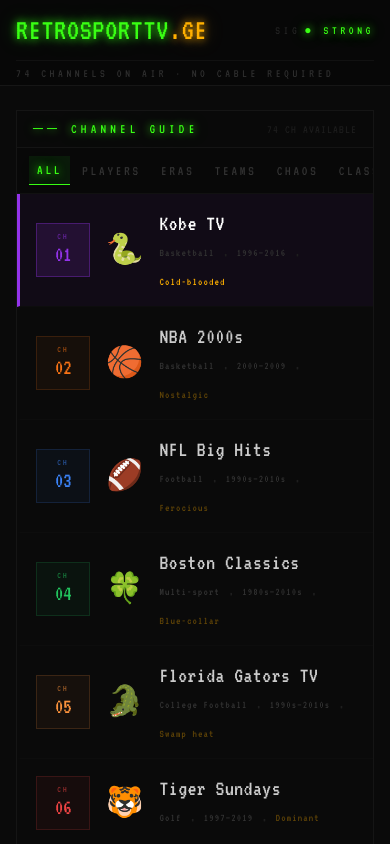
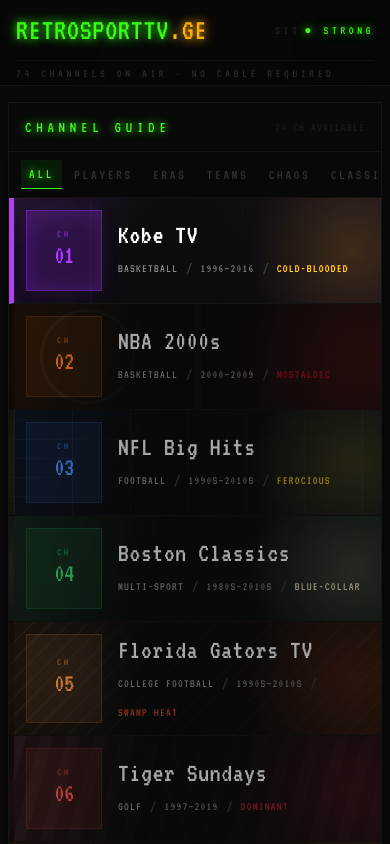
Before and after one commit to GBerg01/RetroSportTV.ge, a Next.js app: page / in a window 390 px wide. Shown: the top 844 px of the page. Built offline with nearby package versions, Linux system fonts and the light colour scheme.

Commit message:
Refine homepage channel guide layout

```diff
--- a/app/page.tsx
+++ b/app/page.tsx
@@ -12,7 +12,7 @@
       <HomeHero channelCount={channels.length} />
 
       {/* Main content: two-column cable guide */}
-      <div className="flex justify-center px-4 sm:px-6 py-6 flex-1">
+      <div className="flex justify-center px-2 sm:px-4 xl:px-6 py-4 flex-1">
         <ChannelBrowser channels={channels} />
       </div>
 
--- a/components/ChannelBrowser.tsx
+++ b/components/ChannelBrowser.tsx
@@ -37,14 +37,14 @@
       : channels.filter((ch) => ch.categories?.includes(activeTab));
 
   return (
-    <div className="w-full max-w-6xl border border-[#151515]">
+    <div className="w-full max-w-[1680px] border border-[#151515] bg-[#050505] shadow-[0_0_60px_rgba(0,0,0,0.45)]">
       <div className="flex flex-col lg:flex-row">
         {/* ── Left: channel guide ── */}
-        <div className="lg:w-[480px] xl:w-[520px] flex-shrink-0">
+        <div className="lg:basis-[74%] lg:max-w-[74%] flex-shrink-0">
           {/* Guide header */}
-          <div className="flex items-center justify-between px-4 py-2 bg-[#090909] border-b border-[#141414]">
-            <span className="text-[var(--phosphor-green)] phosphor-glow text-sm tracking-[0.3em]">
-              ── CHANNEL GUIDE
+          <div className="flex items-center justify-between px-4 sm:px-6 py-3 bg-[#090909] border-b border-[#141414]">
+            <span className="text-[var(--phosphor-green)] phosphor-glow text-base tracking-[0.3em]">
+              CHANNEL GUIDE
             </span>
             <span className="text-[#1c1c1c] text-xs tracking-widest">
               {filtered.length}&nbsp;CH&nbsp;AVAILABLE
@@ -52,7 +52,7 @@
           </div>
 
           {/* Category tabs */}
-          <div className="flex gap-1 overflow-x-auto no-scrollbar px-3 py-2 bg-[#080808] border-b border-[#111]">
+          <div className="flex gap-1 overflow-x-auto no-scrollbar px-3 sm:px-5 py-2 bg-[#080808] border-b border-[#111]">
             {TABS.map((tab) => (
               <button
                 key={tab}
@@ -69,7 +69,7 @@
           </div>
 
           {/* Channel rows */}
-          <div>
+          <div className="bg-[#050505]">
             {filtered.length === 0 ? (
               <p className="px-6 py-8 text-[#222] text-sm tracking-[0.3em] text-center">
                 NO CHANNELS IN THIS CATEGORY
@@ -87,7 +87,7 @@
           </div>
 
           {/* Guide footer */}
-          <div className="px-4 py-2 border-t border-[#0d0d0d] bg-[#080808]">
+          <div className="px-4 sm:px-6 py-2 border-t border-[#0d0d0d] bg-[#080808]">
             <p className="text-[#181818] text-xs tracking-[0.3em]">
               ▓▒░&nbsp;RETROSPORTTV.GE&nbsp;·&nbsp;SPORTS&nbsp;PACKAGE&nbsp;v1.0&nbsp;░▒▓
             </p>
@@ -95,7 +95,7 @@
         </div>
 
         {/* ── Right: channel preview ── */}
-        <div className="hidden lg:flex flex-1 flex-col border-l border-[#141414]">
+        <div className="hidden lg:flex lg:basis-[26%] lg:max-w-[26%] flex-col border-l border-[#141414] bg-[#050505]">
           <ChannelPreview channel={activeChannel} />
         </div>
       </div>
--- a/components/ChannelPreview.tsx
+++ b/components/ChannelPreview.tsx
@@ -1,5 +1,6 @@
 import Link from "next/link";
 import ChannelLogo from "@/components/ChannelLogo";
+import { getChannelArt } from "@/lib/channelArt";
 import type { Channel } from "@/lib/channels";
 
 export default function ChannelPreview({ channel }: { channel: Channel }) {
@@ -10,13 +11,27 @@
   const channelType = channel.categories?.[0]
     ? `${channel.categories[0]} CHANNEL`
     : "SPORTS CHANNEL";
-  const accent = channel.accentColor ?? "#39ff14";
+  const art = getChannelArt(channel);
+  const accent = art.accent;
   const previewSrc = previewVideo
     ? `https://www.youtube.com/embed/${previewVideo.id}?autoplay=1&mute=1&controls=0&rel=0&modestbranding=1&playsinline=1&start=2`
     : "";
 
   return (
-    <div className="relative w-full h-full min-h-[500px] bg-[#070707] overflow-hidden">
+    <div className="flex h-full min-h-[560px] flex-col bg-[#050505] p-4 xl:p-5">
+      <div
+        className="relative overflow-hidden border bg-[#090909] shadow-[inset_0_0_28px_rgba(0,0,0,0.9),0_18px_55px_rgba(0,0,0,0.45)]"
+        style={{ borderColor: `${accent}35` }}
+      >
+        <div className="flex items-center justify-between border-b border-[#151515] bg-[#060606] px-3 py-2">
+          <span className="text-[10px] tracking-[0.34em]" style={{ color: accent }}>
+            LIVE
+          </span>
+          <span className="text-[10px] tracking-[0.24em] text-[#333]">
+            CH {channel.channelNumber}
+          </span>
+        </div>
+        <div className="relative aspect-video overflow-hidden bg-black">
       {/* Accent color top bar */}
       <div className="absolute top-0 left-0 right-0 h-[3px] z-10" style={{ backgroundColor: accent }} />
 
@@ -27,12 +42,12 @@
             className="absolute inset-0 bg-cover bg-center"
             style={{
               backgroundImage: `url(${thumbUrl})`,
-              opacity: 0.26,
+              opacity: 0.48,
             }}
           />
           <iframe
             key={`${channel.slug}-${previewVideo.id}`}
-            className="absolute inset-0 w-full h-full pointer-events-none opacity-45"
+            className="absolute inset-0 h-full w-full pointer-events-none opacity-90"
             src={previewSrc}
             title={`${channel.name} preview`}
             allow="autoplay; encrypted-media; picture-in-picture"
@@ -53,7 +68,7 @@
         className="absolute inset-0"
         style={{
           background:
-            "linear-gradient(to top, rgba(7,7,7,0.98) 0%, rgba(7,7,7,0.76) 42%, rgba(7,7,7,0.48) 100%)",
+            "linear-gradient(to top, rgba(0,0,0,0.38) 0%, rgba(0,0,0,0.12) 46%, rgba(0,0,0,0.18) 100%)",
         }}
       />
 
@@ -62,11 +77,13 @@
 
       {/* CRT frame — edge masking + vignette */}
       <div className="absolute inset-0 crt-frame pointer-events-none" />
+        </div>
+      </div>
 
       {/* Broadcast content */}
-      <div className="absolute inset-0 flex flex-col p-6 pt-7">
+      <div className="mt-4 flex min-h-0 flex-1 flex-col border border-[#111] bg-[#080808] p-4">
         {/* Top: channel type + signal indicator */}
-        <div className="flex items-start justify-between">
+        <div className="flex items-start justify-between gap-4">
           <div>
             <p className="text-xs tracking-[0.4em] uppercase mb-1" style={{ color: `${accent}55` }}>
               {channelType}
@@ -87,16 +104,16 @@
           </div>
           <div className="text-right">
             <p className="text-xs tracking-[0.25em]" style={{ color: accent }}>
-              ● SIGNAL ACQUIRED
+              ● SIGNAL
             </p>
             <p className="text-[#2a2a2a] text-xs tracking-[0.3em] mt-1">ON AIR</p>
           </div>
         </div>
 
         {/* Center: channel identity */}
-        <div className="flex-1 flex flex-col justify-center py-4">
+        <div className="flex flex-1 flex-col justify-center py-4">
           <h2
-            className="text-4xl xl:text-5xl tracking-wide leading-tight"
+            className="text-3xl xl:text-4xl tracking-wide leading-tight"
             style={{
               color: accent,
               textShadow: `0 0 12px ${accent}80, 0 0 30px ${accent}40`,
@@ -106,8 +123,8 @@
             {channel.name}
           </h2>
           <p
-            className="text-xl tracking-widest mt-2"
-            style={{ color: "var(--phosphor-amber)", textShadow: "0 0 8px var(--phosphor-amber), 0 0 20px rgba(255,176,0,0.4)" }}
+            className="text-lg tracking-widest mt-2 uppercase"
+            style={{ color: art.secondaryAccent, textShadow: `0 0 8px ${art.secondaryAccent}70` }}
           >
             {channel.vibe}
           </p>
@@ -124,7 +141,7 @@
           </p>
           <Link
             href={`/channel/${channel.slug}`}
-            className="accent-btn block text-center py-3 text-lg tracking-[0.35em] border"
+            className="accent-btn block text-center py-3 text-base tracking-[0.28em] border"
             style={{ "--btn-accent": accent } as React.CSSProperties}
           >
             ▶ TUNE IN TO CH {channel.channelNumber}
--- a/components/ChannelRow.tsx
+++ b/components/ChannelRow.tsx
@@ -1,5 +1,6 @@
 import Link from "next/link";
 import ChannelLogo from "@/components/ChannelLogo";
+import { getChannelArt } from "@/lib/channelArt";
 import type { Channel } from "@/lib/channels";
 
 type Props = {
@@ -9,36 +10,53 @@
 };
 
 export default function ChannelRow({ channel, isActive = false, onMouseEnter }: Props) {
-  const accent = channel.accentColor ?? "#39ff14";
+  const art = getChannelArt(channel);
+  const accent = art.accent;
   const categoryLabel = channel.categories?.[0] ?? "SPORTS";
 
   return (
     <Link
       href={`/channel/${channel.slug}`}
       onMouseEnter={onMouseEnter}
-      className="group flex items-center gap-4 border-b border-[#0d0d0d] last:border-b-0
-                 px-4 py-4 border-l-[3px] transition-colors duration-100"
+      className="group relative isolate flex min-h-[106px] items-stretch gap-4 overflow-hidden border-b border-[#111] last:border-b-0
+                 px-3 py-3 sm:px-5 sm:py-4 border-l-[5px] transition-[filter,transform,border-color] duration-150
+                 hover:brightness-125"
       style={{
         borderLeftColor: isActive ? accent : "transparent",
-        backgroundColor: isActive ? `${accent}0e` : "transparent",
+        background: art.background,
+        filter: isActive ? "brightness(1.2) saturate(1.12)" : "brightness(0.82) saturate(0.92)",
       }}
     >
+      <div
+        className="absolute inset-0 -z-10 opacity-70 transition-opacity group-hover:opacity-95"
+        style={{
+          background: `linear-gradient(90deg, rgba(0,0,0,0.25), transparent 48%, ${accent}12)`,
+        }}
+      />
+      <div
+        className="absolute -right-6 top-1/2 -z-10 hidden -translate-y-1/2 select-none text-[92px] leading-none opacity-[0.08] blur-[0.2px] sm:block xl:text-[118px]"
+        style={{ color: art.secondaryAccent }}
+      >
+        {art.graphicLabel}
+      </div>
+
       {/* CH number badge */}
       <div
-        className="flex flex-col items-center justify-center w-[54px] h-[54px] flex-shrink-0 border"
+        className="flex w-[76px] flex-shrink-0 flex-col items-center justify-center border sm:w-[88px]"
         style={{
-          backgroundColor: `${accent}${isActive ? "22" : "0d"}`,
+          backgroundColor: `${accent}${isActive ? "26" : "16"}`,
           borderColor: `${accent}${isActive ? "55" : "28"}`,
+          boxShadow: isActive ? `inset 0 0 22px ${accent}24, 0 0 18px ${accent}14` : "none",
         }}
       >
         <span
-          className="text-[9px] tracking-[0.25em] leading-none"
+          className="text-[10px] tracking-[0.3em] leading-none"
           style={{ color: `${accent}99` }}
         >
           CH
         </span>
         <span
-          className="text-[22px] leading-tight tracking-tight"
+          className="text-[26px] sm:text-[30px] leading-tight tracking-tight"
           style={{ color: accent }}
         >
           {channel.channelNumber}
@@ -46,26 +64,32 @@
       </div>
 
       {/* Logo */}
-      <div className="flex-shrink-0 text-3xl leading-none">
-        <ChannelLogo channel={channel} className="text-3xl leading-none" />
+      <div
+        className="hidden w-[84px] flex-shrink-0 items-center justify-center border bg-black/20 text-4xl leading-none sm:flex"
+        style={{
+          borderColor: `${art.secondaryAccent}33`,
+          color: art.secondaryAccent,
+        }}
+      >
+        <ChannelLogo channel={channel} className="max-h-12 max-w-12 text-4xl leading-none" />
       </div>
 
       {/* Main content */}
-      <div className="flex-1 min-w-0">
+      <div className="flex min-w-0 flex-1 flex-col justify-center py-0.5">
         {/* Name + category badge */}
         <div className="flex items-center gap-2 flex-wrap">
           <span
-            className="text-[22px] sm:text-2xl tracking-wide leading-tight transition-colors"
+            className="text-[27px] sm:text-[34px] xl:text-[38px] tracking-wide leading-none transition-colors"
             style={{ color: isActive ? "#ffffff" : "#cccccc" }}
           >
             {channel.name}
           </span>
           <span
-            className="text-[9px] tracking-[0.2em] px-1.5 py-px border hidden sm:inline-block"
+            className="text-[10px] tracking-[0.24em] px-2 py-1 border hidden sm:inline-block"
             style={{
-              borderColor: `${accent}35`,
-              color: `${accent}88`,
-              backgroundColor: `${accent}0a`,
+              borderColor: `${accent}50`,
+              color: isActive ? accent : `${accent}99`,
+              backgroundColor: `${accent}12`,
             }}
           >
             {categoryLabel}
@@ -73,28 +97,35 @@
         </div>
 
         {/* Meta */}
-        <div className="flex items-center gap-2 mt-1 flex-wrap">
-          <span className="text-[11px] tracking-widest text-[#333]">{channel.sport}</span>
-          <span className="text-[#1e1e1e]">·</span>
-          <span className="text-[11px] tracking-widest text-[#333]">{channel.era}</span>
-          <span className="text-[#1e1e1e]">·</span>
+        <div className="flex items-center gap-2 mt-2 flex-wrap">
+          <span className="text-[12px] tracking-widest text-[#777] uppercase">{channel.sport}</span>
+          <span className="text-[#333]">/</span>
+          <span className="text-[12px] tracking-widest text-[#666] uppercase">{channel.era}</span>
+          <span className="text-[#333]">/</span>
           <span
-            className="text-[11px] tracking-widest transition-opacity"
+            className="text-[12px] tracking-widest uppercase transition-opacity"
             style={{
-              color: "var(--phosphor-amber)",
-              opacity: isActive ? 1 : 0.35,
+              color: art.secondaryAccent,
+              opacity: isActive ? 1 : 0.72,
             }}
           >
             {channel.vibe}
           </span>
         </div>
+        <p className="mt-2 hidden max-w-[760px] truncate text-[13px] tracking-wide text-[#585858] md:block">
+          {channel.description}
+        </p>
       </div>
 
       {/* TUNE IN */}
-      <div className="flex-shrink-0 self-center hidden sm:block">
+      <div className="hidden flex-shrink-0 self-center md:block">
         <span
-          className="text-sm tracking-[0.3em] whitespace-nowrap transition-colors"
-          style={{ color: isActive ? accent : "#262626" }}
+          className="border px-3 py-2 text-sm tracking-[0.3em] whitespace-nowrap transition-colors"
+          style={{
+            borderColor: isActive ? `${accent}70` : "rgba(255,255,255,0.08)",
+            color: isActive ? accent : "#4b4b4b",
+            backgroundColor: isActive ? `${accent}12` : "rgba(0,0,0,0.18)",
+          }}
         >
           ▶&nbsp;TUNE&nbsp;IN
         </span>
--- /dev/null
+++ b/lib/channelArt.ts
@@ -0,0 +1,130 @@
+import type { Channel } from "@/lib/channels";
+import type { ChannelDisplayStyle, ChannelRowTexture } from "@/lib/types";
+
+type ChannelArt = {
+  accent: string;
+  secondaryAccent: string;
+  displayStyle: ChannelDisplayStyle;
+  rowTexture: ChannelRowTexture;
+  rowBackgroundUrl?: string;
+  heroImageUrl?: string;
+  graphicLabel: string;
+  background: string;
+  texture: string;
+};
+
+const PRESET_ART: Record<
+  string,
+  Partial<Pick<ChannelArt, "secondaryAccent" | "displayStyle" | "rowTexture" | "graphicLabel">>
+> = {
+  "kobe-tv": {
+    secondaryAccent: "#FDB927",
+    displayStyle: "arena",
+    rowTexture: "hardwood",
+    graphicLabel: "MAMBA",
+  },
+  "nba-2000s": {
+    secondaryAccent: "#C9082A",
+    displayStyle: "broadcast",
+    rowTexture: "court",
+    graphicLabel: "00s",
+  },
+  "nfl-big-hits": {
+    secondaryAccent: "#FACC15",
+    displayStyle: "impact",
+    rowTexture: "gridiron",
+    graphicLabel: "HIT",
+  },
+  "boston-classics": {
+    secondaryAccent: "#F4E7C5",
+    displayStyle: "local",
+    rowTexture: "scoreboard",
+    graphicLabel: "BOS",
+  },
+  "florida-gators-tv": {
+    secondaryAccent: "#FA4616",
+    displayStyle: "broadcast",
+    rowTexture: "swamp",
+    graphicLabel: "GTR",
+  },
+  "tiger-sundays": {
+    secondaryAccent: "#C41E3A",
+    displayStyle: "premium",
+    rowTexture: "fairway",
+    graphicLabel: "SUN",
+  },
+};
+
+const SPORT_TEXTURES: Record<string, ChannelRowTexture> = {
+  basketball: "hardwood",
+  football: "gridiron",
+  baseball: "scoreboard",
+  golf: "fairway",
+  hockey: "ice",
+  boxing: "canvas",
+};
+
+const TEXTURE_LAYERS: Record<ChannelRowTexture, string> = {
+  hardwood:
+    "repeating-linear-gradient(90deg, rgba(255,255,255,0.055) 0 1px, transparent 1px 76px), linear-gradient(180deg, rgba(255,255,255,0.045), transparent 48%)",
+  gridiron:
+    "repeating-linear-gradient(90deg, rgba(255,255,255,0.09) 0 1px, transparent 1px 58px), repeating-linear-gradient(0deg, transparent 0 18px, rgba(255,255,255,0.04) 18px 19px)",
+  scoreboard:
+    "radial-gradient(circle, rgba(255,255,255,0.11) 1px, transparent 1px), linear-gradient(90deg, rgba(255,255,255,0.045), transparent)",
+  swamp:
+    "repeating-linear-gradient(135deg, rgba(255,255,255,0.055) 0 2px, transparent 2px 13px), radial-gradient(circle at 16% 50%, rgba(255,255,255,0.07), transparent 24%)",
+  fairway:
+    "repeating-linear-gradient(105deg, rgba(255,255,255,0.045) 0 12px, transparent 12px 26px), linear-gradient(90deg, rgba(255,255,255,0.04), transparent)",
+  court:
+    "linear-gradient(90deg, transparent 0 49%, rgba(255,255,255,0.09) 49% 51%, transparent 51%), radial-gradient(circle at 20% 50%, transparent 0 44px, rgba(255,255,255,0.07) 45px 47px, transparent 48px)",
+  ice:
+    "repeating-linear-gradient(0deg, rgba(255,255,255,0.04) 0 1px, transparent 1px 18px), linear-gradient(115deg, rgba(255,255,255,0.09), transparent 32%)",
+  canvas:
+    "repeating-linear-gradient(45deg, rgba(255,255,255,0.06) 0 1px, transparent 1px 7px), repeating-linear-gradient(-45deg, rgba(255,255,255,0.035) 0 1px, transparent 1px 7px)",
+  broadcast:
+    "repeating-linear-gradient(90deg, rgba(255,255,255,0.05) 0 2px, transparent 2px 14px), linear-gradient(180deg, rgba(255,255,255,0.05), transparent)",
+};
+
+function fallbackDisplayStyle(channel: Channel): ChannelDisplayStyle {
+  if (channel.category === "CLASSICS") return "classic";
+  if (channel.category === "CHAOS") return "impact";
+  if (channel.category === "GOLF") return "premium";
+  if (channel.category === "TEAMS") return "broadcast";
+  return "arena";
+}
+
+function fallbackGraphicLabel(channel: Channel) {
+  const compact = channel.name.replace(/[^a-z0-9]/gi, "").toUpperCase();
+  return compact.slice(0, 3) || "TV";
+}
+
+export function getChannelArt(channel: Channel): ChannelArt {
+  const preset = PRESET_ART[channel.slug] ?? {};
+  const sportKey = channel.sport.toLowerCase();
+  const accent = channel.accentColor ?? "#39ff14";
+  const secondaryAccent = channel.secondaryAccentColor ?? preset.secondaryAccent ?? "#ffb000";
+  const rowTexture = channel.rowTexture ?? preset.rowTexture ?? SPORT_TEXTURES[sportKey] ?? "broadcast";
+  const displayStyle = channel.displayStyle ?? preset.displayStyle ?? fallbackDisplayStyle(channel);
+  const graphicLabel = preset.graphicLabel ?? fallbackGraphicLabel(channel);
+  const rowBackgroundUrl = channel.rowBackgroundUrl;
+
+  return {
+    accent,
+    secondaryAccent,
+    displayStyle,
+    rowTexture,
+    rowBackgroundUrl,
+    heroImageUrl: channel.heroImageUrl,
+    graphicLabel,
+    texture: TEXTURE_LAYERS[rowTexture],
+    background: [
+      rowBackgroundUrl ? `linear-gradient(90deg, rgba(7,7,7,0.76), rgba(7,7,7,0.48)), url(${rowBackgroundUrl})` : null,
+      `radial-gradient(circle at 92% 50%, ${secondaryAccent}26 0%, transparent 30%)`,
+      `linear-gradient(100deg, ${accent}20 0%, rgba(10,10,10,0.9) 38%, rgba(10,10,10,0.72) 100%)`,
+      TEXTURE_LAYERS[rowTexture],
+      "#080808",
+    ]
+      .filter(Boolean)
+      .join(", "),
+  };
+}
```
Also changed, not shown: lib/types.ts (+24 -0 lines).
